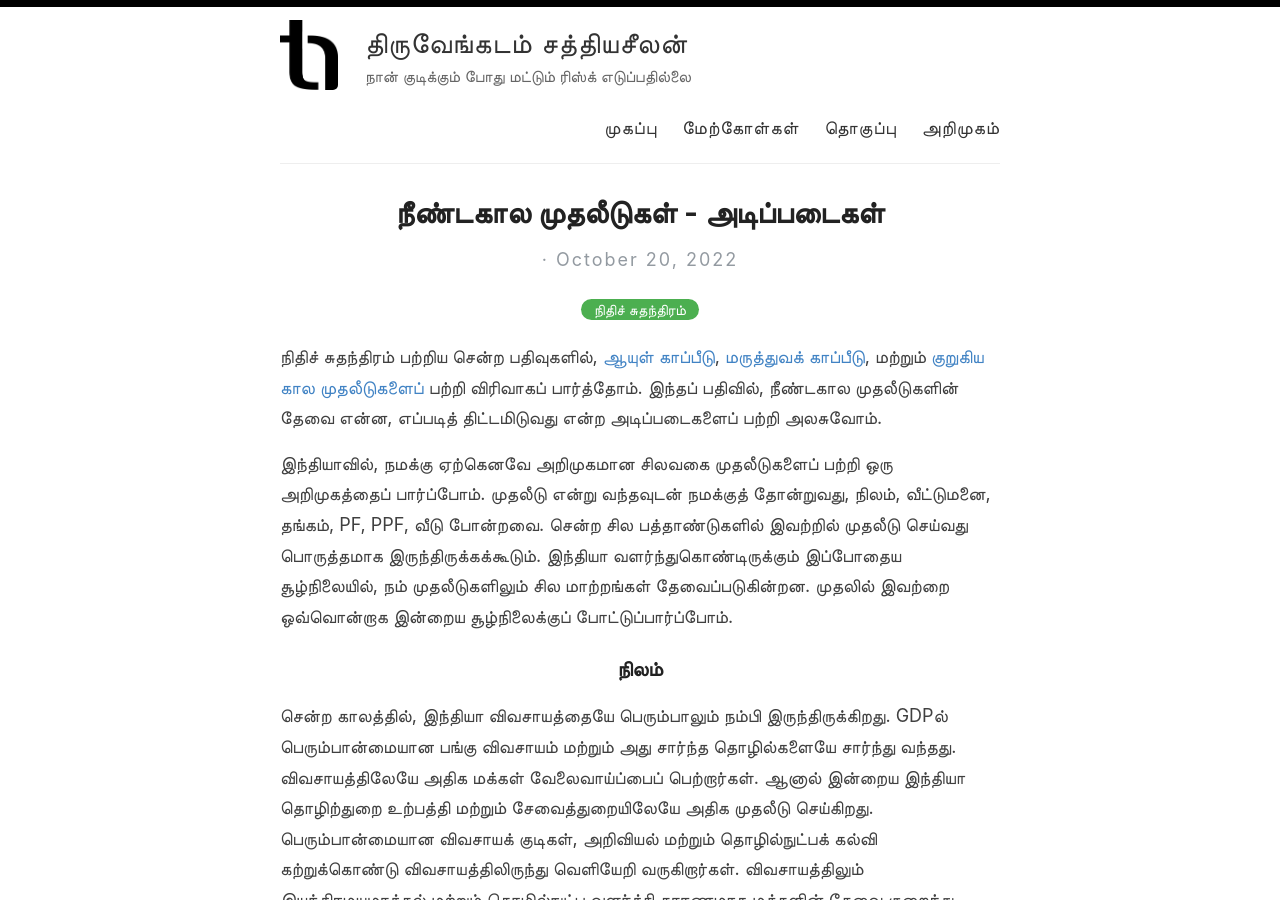
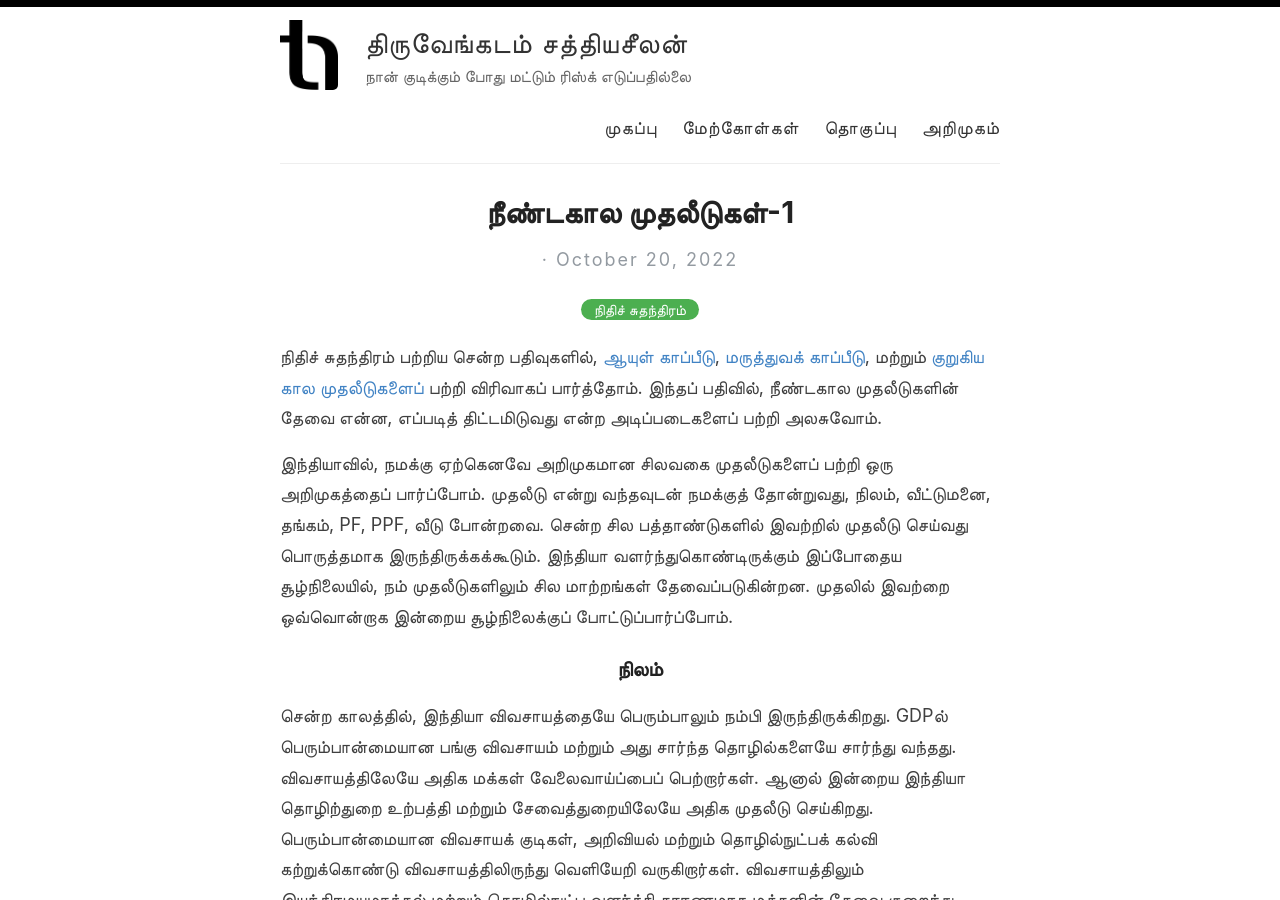
Before and after one commit to sunthiru/thiru.blog, a Jekyll site: the page built from _pages/_posts/2022-10-20-நீண்டகால முதலீடுகள்-1.md, in a window 1280 px wide and 900 px high. Built offline with Jekyll 4.4.1, drawn with Linux system fonts in a browser that asks for light colours.

Commit message:
rename heading

```diff
--- a/_pages/_posts/2022-10-20-நீண்டகால முதலீடுகள்-1.md
+++ b/_pages/_posts/2022-10-20-நீண்டகால முதலீடுகள்-1.md
@@ -1,6 +1,6 @@
 ---
 layout: post
-title: நீண்டகால முதலீடுகள் - அடிப்படைகள்
+title: நீண்டகால முதலீடுகள்-1
 categories: [நிதிச் சுதந்திரம்]
 ---
 
```
